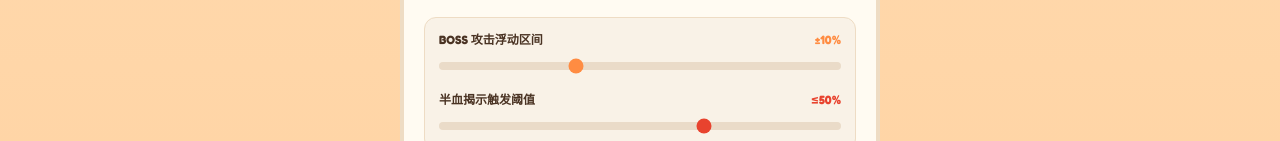
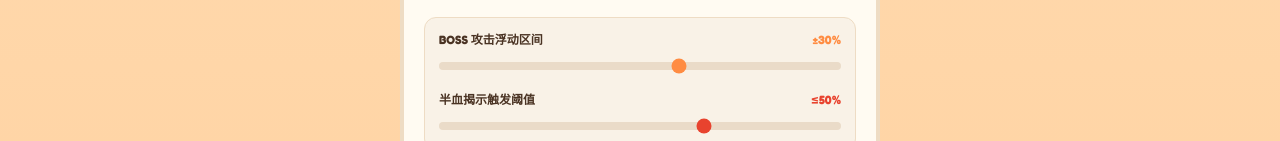
Before and after one commit to fengjinlong/letsBattle, a React (Vite) app: page / in a window 1280 px wide. Both pictures are taken after a click on the button "高级对决规则 (BOSS浮动 / 半血揭示阈值)". Shown: the part 1318-1459 px from the top of the page. Built offline with nearby package versions, Linux system fonts and the light colour scheme.

Commit message:
feat: increase boss attack fluctuation range
Update bossFluctuation default value to 0.3 and extend the UI configuration slider range to 0.5 to allow for greater combat variance.

```diff
--- a/src/constants.ts
+++ b/src/constants.ts
@@ -6,7 +6,7 @@ export * from './data/supplies';
 export const DEFAULT_CONFIG: GameConfig = {
   playerHP: 500,
   playerAttack: 100,
-  bossFluctuation: 0.1, // +/- 10%
+  bossFluctuation: 0.3, // +/- 10%
   maxSupplies: 0,
   suppliesInventory: createInitialInventory(), // default 0 for all items
   supplyHealAmount: 20, // fallback
--- a/src/pages/SetupPage.tsx
+++ b/src/pages/SetupPage.tsx
@@ -428,7 +428,7 @@ export const SetupPage: React.FC<SetupPageProps> = ({
               <input
                 type="range"
                 min="0"
-                max="0.3"
+                max="0.5"
                 step="0.05"
                 value={config.bossFluctuation}
                 onChange={(e) => updateField('bossFluctuation', Number(e.target.value))}
```
